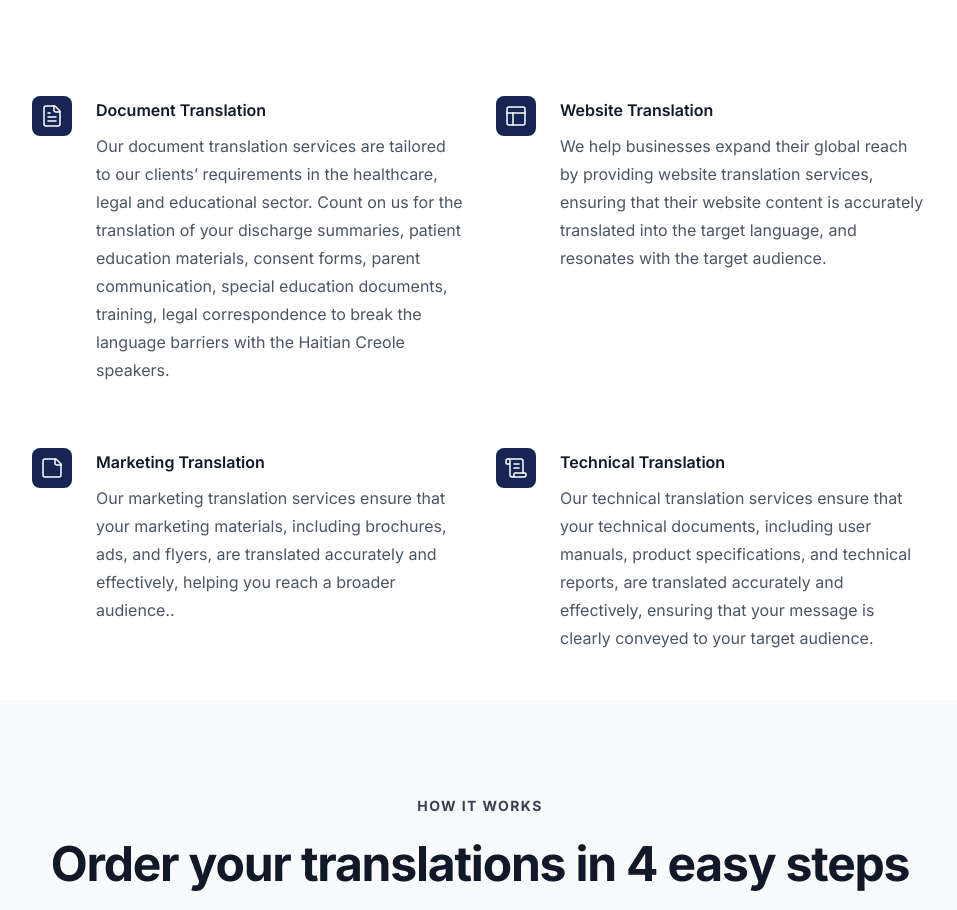
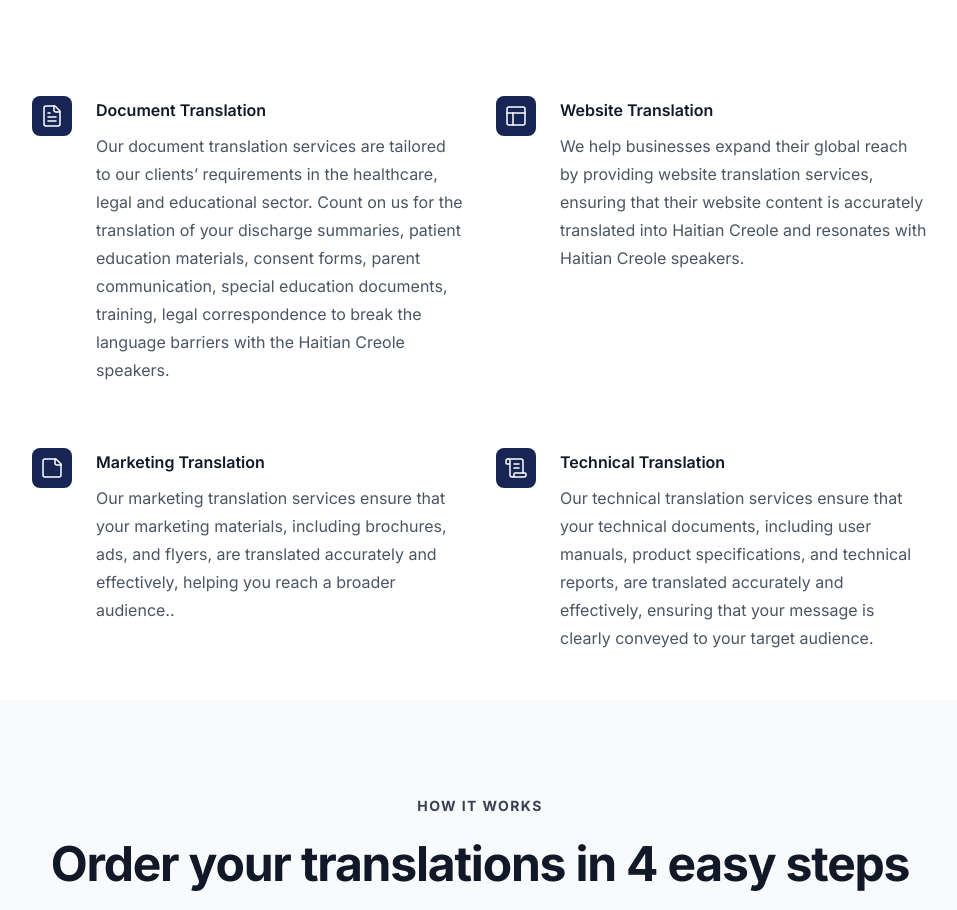
Before and after one commit to creolepro/creolepro, a Next.js app: page / in a window 1280 px wide. Shown: the part 1040-1950 px from the top of the page, without its empty margins (160-1117 px from the left). Built offline with nearby package versions, Linux system fonts and the light colour scheme.

Commit message:
website translation copy changes

```diff
--- a/src/components/ClientSolutions.tsx
+++ b/src/components/ClientSolutions.tsx
@@ -15,7 +15,7 @@ export function ClientSolutions() {
     {
       name: "Website Translation",
       description:
-        "We help businesses expand their global reach by providing website translation services, ensuring that their website content is accurately translated into the target language, and resonates with the target audience.",
+        "We help businesses expand their global reach by providing website translation services, ensuring that their website content is accurately translated into Haitian Creole and resonates with Haitian Creole speakers.",
       icon: PanelsTopLeft,
     },
     {
```
